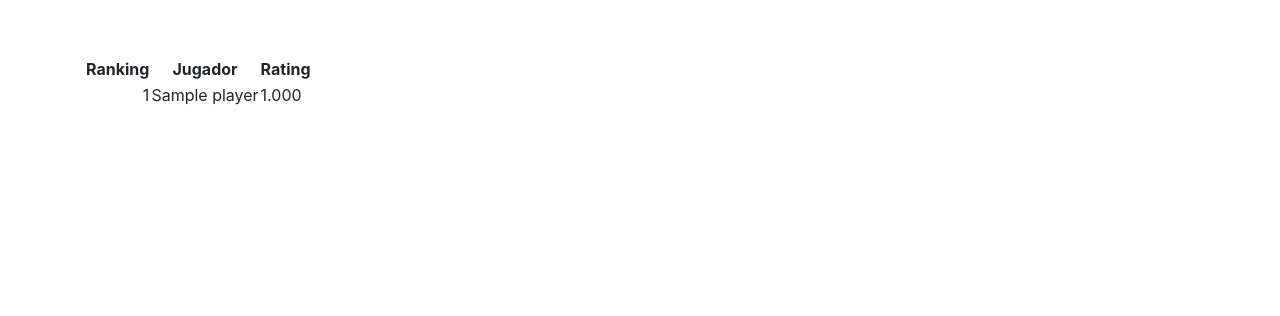
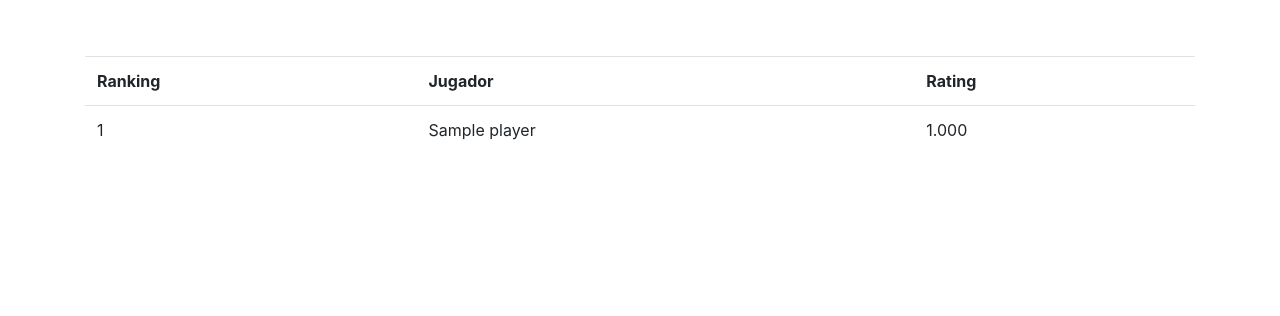
Before and after one commit to elsantodel90/RAAGo, a Django app: page / in a window 1280 px wide. Shown: the top 316 px of the page. Run offline with Django 3.2, Linux system fonts and the light colour scheme; tables that the repository leaves empty hold one stand-in row (values such as "Sample post"); parts of the project's set-up code (start-up, migrations or seed data) failed here and were passed over; some libraries are stand-ins or nearby versions.

Commit message:
Use bootstrap CSS for home ratings table

```diff
--- a/aago_ranking/templates/pages/home.html
+++ b/aago_ranking/templates/pages/home.html
@@ -2,10 +2,18 @@
 
 {% block content %}
 
-<table style="text-align : center">
-    <tr><th style="text-align : center">Ranking</th><th style="text-align : center">Jugador</th><th style="text-align : center">Rating</th></tr>
+<table class="table">
+    <tr>
+      <th>Ranking</th>
+      <th>Jugador</th>
+      <th>Rating</th>
+    </tr>
     {% for player in players %}
-    <tr><td style="text-align : right">{{ player.ranking }}</td><td style="text-align : left">{{ player.name }}</td><td style="text-align : left">{{ player.rating }}</td></tr>
+    <tr>
+      <td>{{ player.ranking }}</td>
+      <td>{{ player.name }}</td>
+      <td>{{ player.rating }}</td>
+    </tr>
     {% endfor %}
 </table>
 
```
